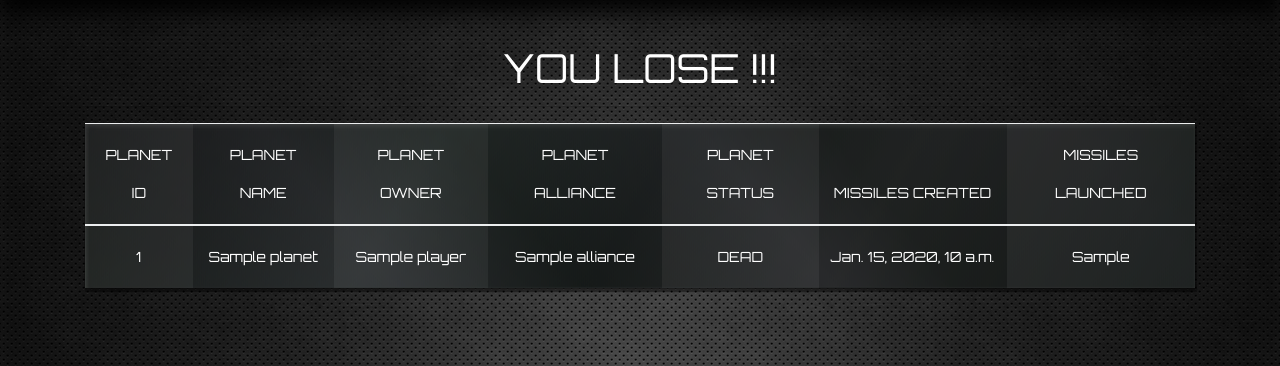
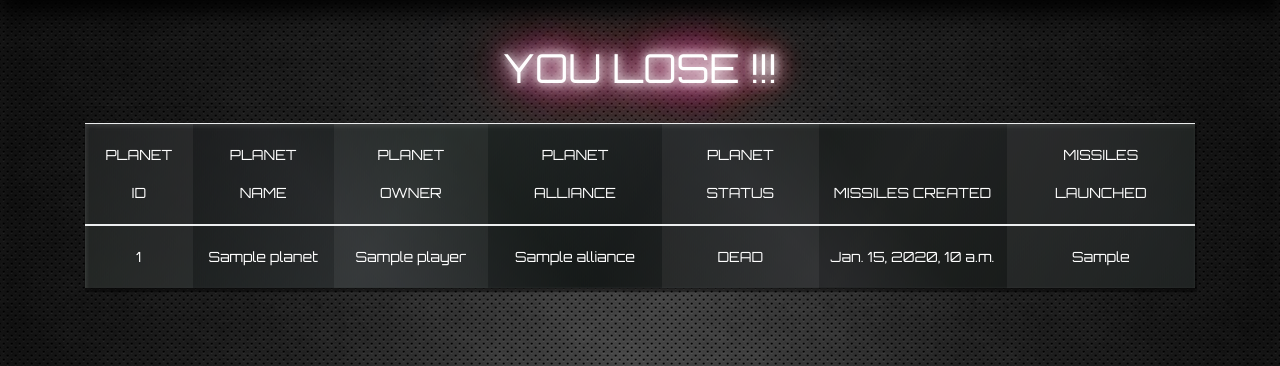
Before and after one commit to MartinMonnittola/IngenieraSoftware, a Django app: template clashofplanets/game/templates/game_stats.html in a window 1280 px wide. Shown: the part 54-420 px from the top of the page. Run offline with Django 3.2, Linux system fonts and the light colour scheme; the template is opened without the code that fills it: most values are stand-ins (such as "Sample title", 1, 10 or a date in 2020); some libraries are stand-ins or nearby versions.

Commit message:
++ Estilo neon 2

```diff
--- a/clashofplanets/game/static/css/game.css
+++ b/clashofplanets/game/static/css/game.css
@@ -501,18 +501,17 @@ input[type=range]::-moz-range-progress {
 /* NEON */
 
 .neon-effect {
-    color: #228DFF;
-    text-decoration: none;
-    -webkit-transition: all 0.5s;
-    -moz-transition: all 0.5s;
-    transition: all 0.5s;
-}
-
-.neon-effect:hover {
     color: #ffffff;
     -webkit-animation: neon2 1.5s ease-in-out infinite alternate;
     -moz-animation: neon2 1.5s ease-in-out infinite alternate;
     animation: neon2 1.5s ease-in-out infinite alternate;
+}
+
+.neon-effect-2 {
+    color: #ffffff;
+    -webkit-animation: neon1 1.5s ease-in-out infinite alternate;
+    -moz-animation: neon1 1.5s ease-in-out infinite alternate;
+    animation: neon1 1.5s ease-in-out infinite alternate;
 }
 
 
@@ -542,3 +541,30 @@ input[type=range]::-moz-range-progress {
     text-shadow: 0 0 5px #fff, 0 0 10px #fff, 0 0 15px #fff, 0 0 20px #228DFF, 0 0 35px #228DFF, 0 0 40px #228DFF, 0 0 50px #228DFF, 0 0 75px #228DFF;
   }
 }
+
+@-webkit-keyframes neon1 {
+  from {
+    text-shadow: 0 0 10px #fff, 0 0 20px #fff, 0 0 30px #fff, 0 0 40px #FF1177, 0 0 70px #FF1177, 0 0 80px #FF1177, 0 0 100px #FF1177, 0 0 150px #FF1177;
+  }
+  to {
+    text-shadow: 0 0 5px #fff, 0 0 10px #fff, 0 0 15px #fff, 0 0 20px #FF1177, 0 0 35px #FF1177, 0 0 40px #FF1177, 0 0 50px #FF1177, 0 0 75px #FF1177;
+  }
+}
+
+@-moz-keyframes neon1 {
+  from {
+    text-shadow: 0 0 10px #fff, 0 0 20px #fff, 0 0 30px #fff, 0 0 40px #FF1177, 0 0 70px #FF1177, 0 0 80px #FF1177, 0 0 100px #FF1177, 0 0 150px #FF1177;
+  }
+  to {
+    text-shadow: 0 0 5px #fff, 0 0 10px #fff, 0 0 15px #fff, 0 0 20px #FF1177, 0 0 35px #FF1177, 0 0 40px #FF1177, 0 0 50px #FF1177, 0 0 75px #FF1177;
+  }
+}
+
+@keyframes neon1 {
+  from {
+    text-shadow: 0 0 10px #fff, 0 0 20px #fff, 0 0 30px #fff, 0 0 40px #FF1177, 0 0 70px #FF1177, 0 0 80px #FF1177, 0 0 100px #FF1177, 0 0 150px #228DFF;
+  }
+  to {
+    text-shadow: 0 0 5px #fff, 0 0 10px #fff, 0 0 15px #fff, 0 0 20px #FF1177, 0 0 35px #FF1177, 0 0 40px #FF1177, 0 0 50px #FF1177, 0 0 75px #FF1177;
+  }
+}
```
